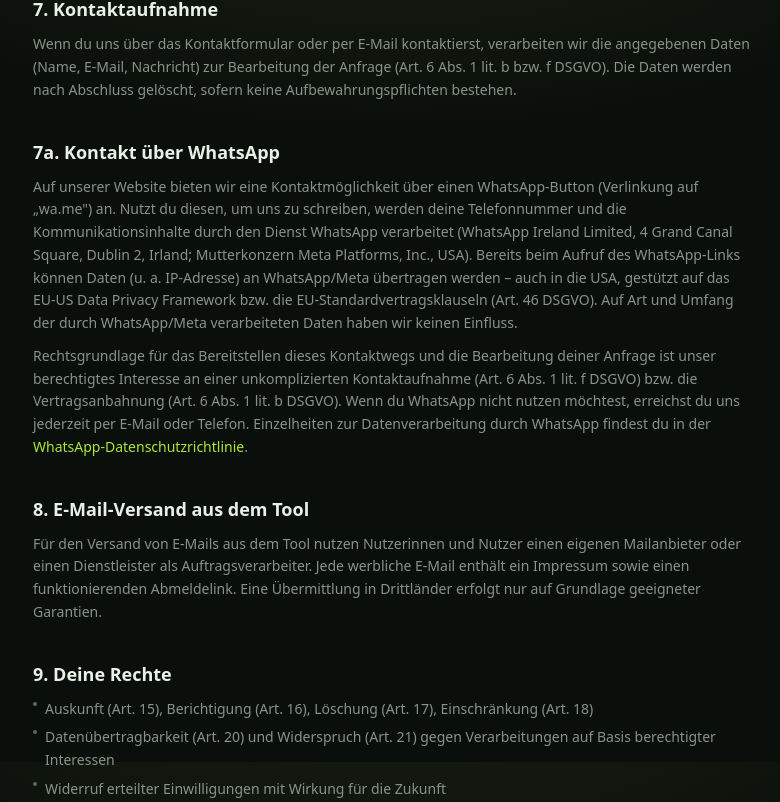
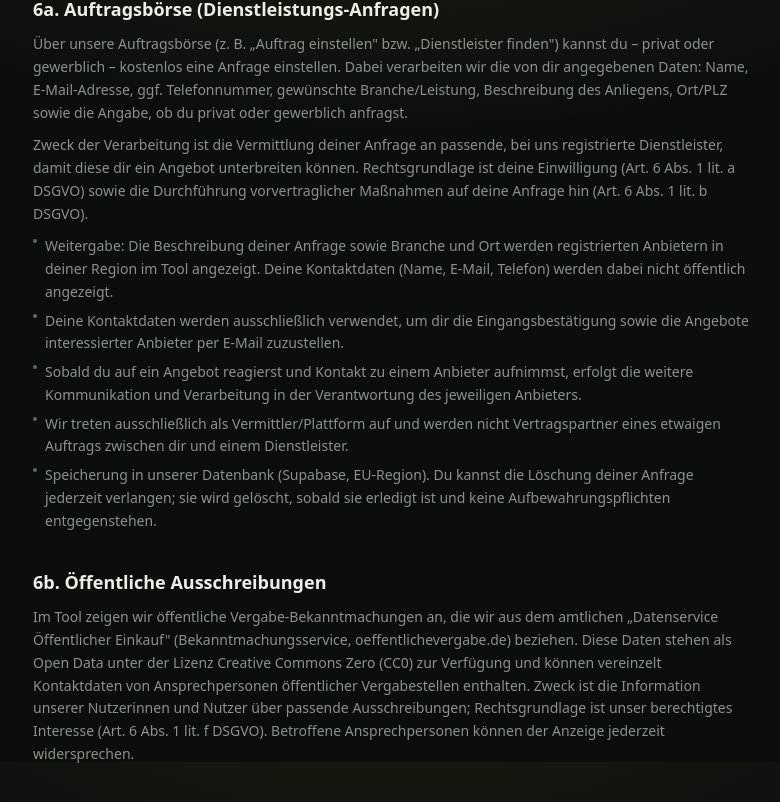
Before and after one commit to personal-glitch/lead-finder, a Next.js app: page /datenschutz in a window 1280 px wide. Shown: the part 2438-3240 px from the top of the page, without its empty margins (247-1027 px from the left). Built offline with nearby package versions, Linux system fonts and the light colour scheme; no server answers.

Commit message:
Update 2026-06-16 20:13

```diff
--- a/src/app/agb/page.tsx
+++ b/src/app/agb/page.tsx
@@ -33,6 +33,20 @@ export default function AgbPage() {
         Die Datenrecherche greift auf öffentliche Quellen (u. a. OpenStreetMap) zu. Der Anbieter übernimmt keine
         Gewähr für Vollständigkeit, Richtigkeit oder ständige Verfügbarkeit dieser Drittquellen.
       </P>
+
+      <H2>§ 2a Auftragsbörse &amp; öffentliche Ausschreibungen (Vermittlung/Information)</H2>
+      <P>
+        Der Anbieter stellt zusätzlich eine Auftragsbörse bereit, über die Auftraggeber – privat oder gewerblich –
+        kostenlos und unverbindlich Anfragen für Dienstleistungen einstellen können und über die registrierte Nutzer
+        (Dienstleister) hierauf Angebote unterbreiten können.
+      </P>
+      <UL items={[
+        "Der Anbieter tritt ausschließlich als Vermittler bzw. technische Plattform auf. Verträge über die angefragten Leistungen kommen ausschließlich zwischen dem anfragenden Auftraggeber und dem jeweiligen Dienstleister zustande; der Anbieter wird nicht Vertragspartei und schuldet weder die angefragte Leistung noch deren Erbringung.",
+        "Der Anbieter übernimmt keine Gewähr für die Verfügbarkeit, Qualifikation, Zuverlässigkeit, Bonität oder Eignung der Anbieter sowie für Inhalt, Richtigkeit oder Ernsthaftigkeit der eingestellten Anfragen und abgegebenen Angebote. Eine Haftung für das Zustandekommen oder die Durchführung der vermittelten Verträge ist – im Rahmen von § 9 – ausgeschlossen.",
+        "Die Nutzung der Auftragsbörse ist für anfragende Auftraggeber kostenlos und unverbindlich; aus einer Anfrage entsteht keine Zahlungs- oder Abnahmepflicht.",
+        "Nutzer, die Angebote abgeben, sind für ihre Angebote und die Einhaltung der gesetzlichen Vorgaben (insbesondere Wettbewerbs- und Datenschutzrecht) selbst verantwortlich und kontaktieren Auftraggeber nur im Rahmen des Zulässigen.",
+        "Öffentliche Ausschreibungen werden lediglich zu Informationszwecken angezeigt. Sie stammen aus dem amtlichen Datenservice Öffentlicher Einkauf (Open Data, Lizenz CC0). Der Anbieter übernimmt keine Gewähr für deren Richtigkeit, Aktualität oder Vollständigkeit; maßgeblich sind allein die amtlichen Originalbekanntmachungen.",
+      ]} />
 
       <H2>§ 3 Vertragsschluss &amp; Registrierung</H2>
       <P>
--- a/src/app/datenschutz/page.tsx
+++ b/src/app/datenschutz/page.tsx
@@ -97,6 +97,36 @@ export default function DatenschutzPage() {
         "Für die im Tool verarbeiteten Leads ist die jeweilige Nutzerin/der Nutzer (z. B. die Reinigungsfirma) datenschutzrechtlich verantwortlich; wir handeln insoweit als Auftragsverarbeiter (Abschluss eines AV-Vertrags auf Anfrage).",
       ]} />
 
+      <H2>6a. Auftragsbörse (Dienstleistungs-Anfragen)</H2>
+      <P>
+        Über unsere Auftragsbörse (z. B. „Auftrag einstellen" bzw. „Dienstleister finden") kannst du – privat oder
+        gewerblich – kostenlos eine Anfrage einstellen. Dabei verarbeiten wir die von dir angegebenen Daten:
+        Name, E-Mail-Adresse, ggf. Telefonnummer, gewünschte Branche/Leistung, Beschreibung des Anliegens, Ort/PLZ
+        sowie die Angabe, ob du privat oder gewerblich anfragst.
+      </P>
+      <P>
+        Zweck der Verarbeitung ist die Vermittlung deiner Anfrage an passende, bei uns registrierte Dienstleister,
+        damit diese dir ein Angebot unterbreiten können. Rechtsgrundlage ist deine Einwilligung (Art. 6 Abs. 1 lit. a
+        DSGVO) sowie die Durchführung vorvertraglicher Maßnahmen auf deine Anfrage hin (Art. 6 Abs. 1 lit. b DSGVO).
+      </P>
+      <UL items={[
+        "Weitergabe: Die Beschreibung deiner Anfrage sowie Branche und Ort werden registrierten Anbietern in deiner Region im Tool angezeigt. Deine Kontaktdaten (Name, E-Mail, Telefon) werden dabei nicht öffentlich angezeigt.",
+        "Deine Kontaktdaten werden ausschließlich verwendet, um dir die Eingangsbestätigung sowie die Angebote interessierter Anbieter per E-Mail zuzustellen.",
+        "Sobald du auf ein Angebot reagierst und Kontakt zu einem Anbieter aufnimmst, erfolgt die weitere Kommunikation und Verarbeitung in der Verantwortung des jeweiligen Anbieters.",
+        "Wir treten ausschließlich als Vermittler/Plattform auf und werden nicht Vertragspartner eines etwaigen Auftrags zwischen dir und einem Dienstleister.",
+        "Speicherung in unserer Datenbank (Supabase, EU-Region). Du kannst die Löschung deiner Anfrage jederzeit verlangen; sie wird gelöscht, sobald sie erledigt ist und keine Aufbewahrungspflichten entgegenstehen.",
+      ]} />
+
+      <H2>6b. Öffentliche Ausschreibungen</H2>
+      <P>
+        Im Tool zeigen wir öffentliche Vergabe-Bekanntmachungen an, die wir aus dem amtlichen „Datenservice
+        Öffentlicher Einkauf" (Bekanntmachungsservice, oeffentlichevergabe.de) beziehen. Diese Daten stehen als
+        Open Data unter der Lizenz Creative Commons Zero (CC0) zur Verfügung und können vereinzelt Kontaktdaten von
+        Ansprechpersonen öffentlicher Vergabestellen enthalten. Zweck ist die Information unserer Nutzerinnen und
+        Nutzer über passende Ausschreibungen; Rechtsgrundlage ist unser berechtigtes Interesse (Art. 6 Abs. 1 lit. f
+        DSGVO). Betroffene Ansprechpersonen können der Anzeige jederzeit widersprechen.
+      </P>
+
       <H2>7. Kontaktaufnahme</H2>
       <P>
         Wenn du uns über das Kontaktformular oder per E-Mail kontaktierst, verarbeiten wir die angegebenen Daten
```
